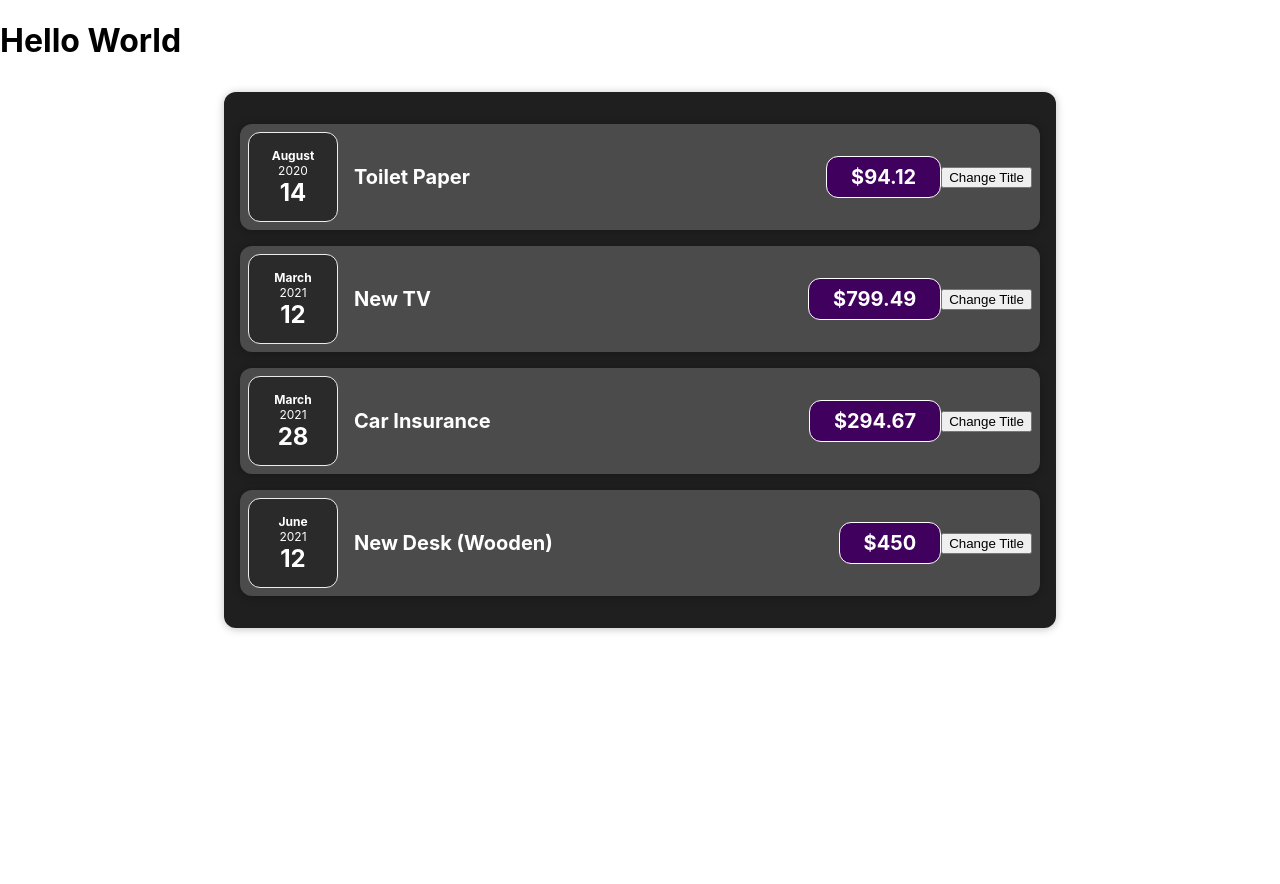
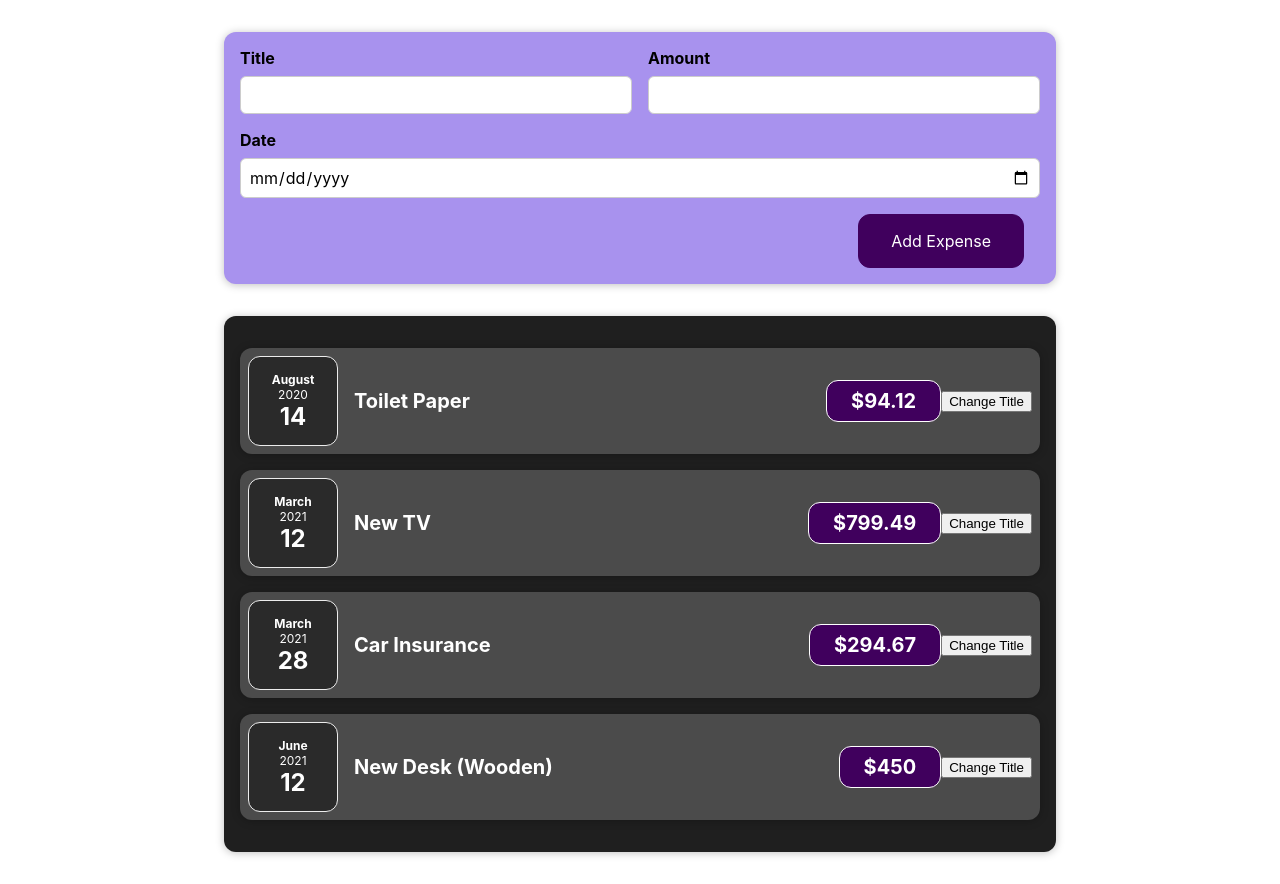
Before and after one commit to devshum/react-working-with-components, a React (Create React App) app: page / in a window 1280 px wide. Before the commit the page ends 800 px from the top, so only its background shows below. Built offline with nearby package versions, Linux system fonts and the light colour scheme.

Commit message:
inputs and listeners were added

```diff
--- a/src/App.js
+++ b/src/App.js
@@ -1,4 +1,5 @@
 import Expenses from "./components/Expenses/Expenses";
+import ExpenseForm from "./components/Expenses/ExpenseForm/ExpenseForm";
 
 const App = () => {
   const expenses = [
@@ -28,10 +29,18 @@
     },
   ];
 
+  const saveExpensesDataHandler = enteredExpenseData => {
+    const expenseData = {
+      ...enteredExpenseData,
+      id: Math.random().toString()
+    };
+
+    console.log(expenseData);
+  };
+
   return (
     <div>
-      <h1>Hello World</h1>
-
+      <ExpenseForm onSaveExpense={saveExpensesDataHandler} />
       <Expenses expenses={expenses} />
     </div>
   );
--- /dev/null
+++ b/src/components/Expenses/ExpenseForm/ExpenseForm.css
@@ -0,0 +1,72 @@
+.new-expense {
+  background-color: #a892ee;
+  padding: 1rem;
+  margin: 2rem auto;
+  width: 50rem;
+  max-width: 95%;
+  border-radius: 12px;
+  text-align: center;
+  box-shadow: 0 1px 8px rgba(0, 0, 0, 0.25);
+}
+
+.new-expense__controls {
+  display: flex;
+  flex-wrap: wrap;
+  gap: 1rem;
+  margin-bottom: 1rem;
+  text-align: left;
+}
+
+.new-expense__control {
+  min-width: 20rem;
+  width: 100%;
+  flex: 1;
+}
+
+.new-expense__control label {
+  font-weight: bold;
+  margin-bottom: 0.5rem;
+  display: block;
+}
+
+.new-expense__control input {
+  font: inherit;
+  padding: 0.5rem;
+  border-radius: 6px;
+  border: 1px solid #ccc;
+  width: 100%;
+  max-width: 100%;
+  box-sizing: border-box;
+}
+
+.new-expense__actions {
+  text-align: right;
+}
+
+.new-expense__btn {
+  font: inherit;
+  cursor: pointer;
+  padding: 1rem 2rem;
+  border: 1px solid #40005d;
+  background-color: #40005d;
+  color: white;
+  border-radius: 12px;
+  margin-right: 1rem;
+}
+
+.new-expense__btn:hover,
+.new-expense__btn:active {
+  background-color: #510674;
+  border-color: #510674;
+}
+
+.new-expense__btn.alternative {
+  color: #220131;
+  border-color: transparent;
+  background-color: transparent;
+}
+
+.new-expense__btn.alternative:hover,
+.new-expense__btn.alternative:active {
+  background-color: #ddb3f8;
+}
--- /dev/null
+++ b/src/components/Expenses/ExpenseForm/ExpenseForm.js
@@ -0,0 +1,73 @@
+import { useState } from 'react';
+
+import './ExpenseForm.css';
+
+const ExpenseForm = props => {
+  const [enteredTitle, setEnteredTitle] = useState('');  const [enteredAmount, setEnteredAmount] = useState('');  const [enteredDate, setEnteredDate] = useState('');
+
+  // const [userInput, setUserInput] = useState({
+  //   enteredTitle: '',
+  //   enteredAmount: '',
+  //   enteredDate: ''
+  // });
+
+  const titleChangeHandler = e => {
+    setEnteredTitle(e.target.value);
+    // setUserInput({
+    //   ...userInput,
+    //   enteredTitle: e.targer.value,
+    // })
+
+    // setUserInput(prevState => {
+    //   return { ...prevState, enteredTitle: e.target.value };
+    // });
+  };
+
+  const amountChangeHandler = e => {
+    setEnteredAmount(e.target.value);
+  };
+
+  const dateChangeHandler = e => {
+    setEnteredDate(e.target.value);
+  };
+
+  const submitHandler = e => {
+    e.preventDefault();
+
+    const expenseData = {
+      title: enteredTitle,
+      amount: enteredAmount,
+      date: new Date(enteredDate)
+    };
+
+    props.onSaveExpense(expenseData);
+
+    setEnteredTitle('');
+    setEnteredAmount('');
+    setEnteredDate('');
+  };
+
+  return (
+    <form className="new-expense" onSubmit={submitHandler}>
+      <div className="new-expense__controls">
+        <div className="new-expense__control">
+          <label>Title</label>
+          <input value={enteredTitle} type="text" onChange={titleChangeHandler} />
+        </div>
+        <div className="new-expense__control">
+          <label>Amount</label>
+          <input value={enteredAmount} type="number" min="0.01" step="0.01" onChange={amountChangeHandler} />
+        </div>
+        <div className="new-expense__control">
+          <label>Date</label>
+          <input value={enteredDate} type="date" min="2019-01-01" max="2022-12-31" onChange={dateChangeHandler} />
+        </div>
+      </div>
+      <div className="new-expense__actions">
+        <button className="new-expense__btn" type="submit" >Add Expense</button>
+      </div>
+    </form>
+  );
+};
+
+export default ExpenseForm;
--- a/src/components/Expenses/Expenses.js
+++ b/src/components/Expenses/Expenses.js
@@ -7,9 +7,9 @@
   return (
     <Card className="expenses">
       { props.expenses.map((expense, index) => <ExpenseItem key={index}
-                                                            date={expense.date}
-                                                            title={expense.title}
-                                                            amount={expense.amount} />) }
+                                                          date={expense.date}
+                                                          title={expense.title}
+                                                          amount={expense.amount} />) }
     </Card>
   );
 };
```
